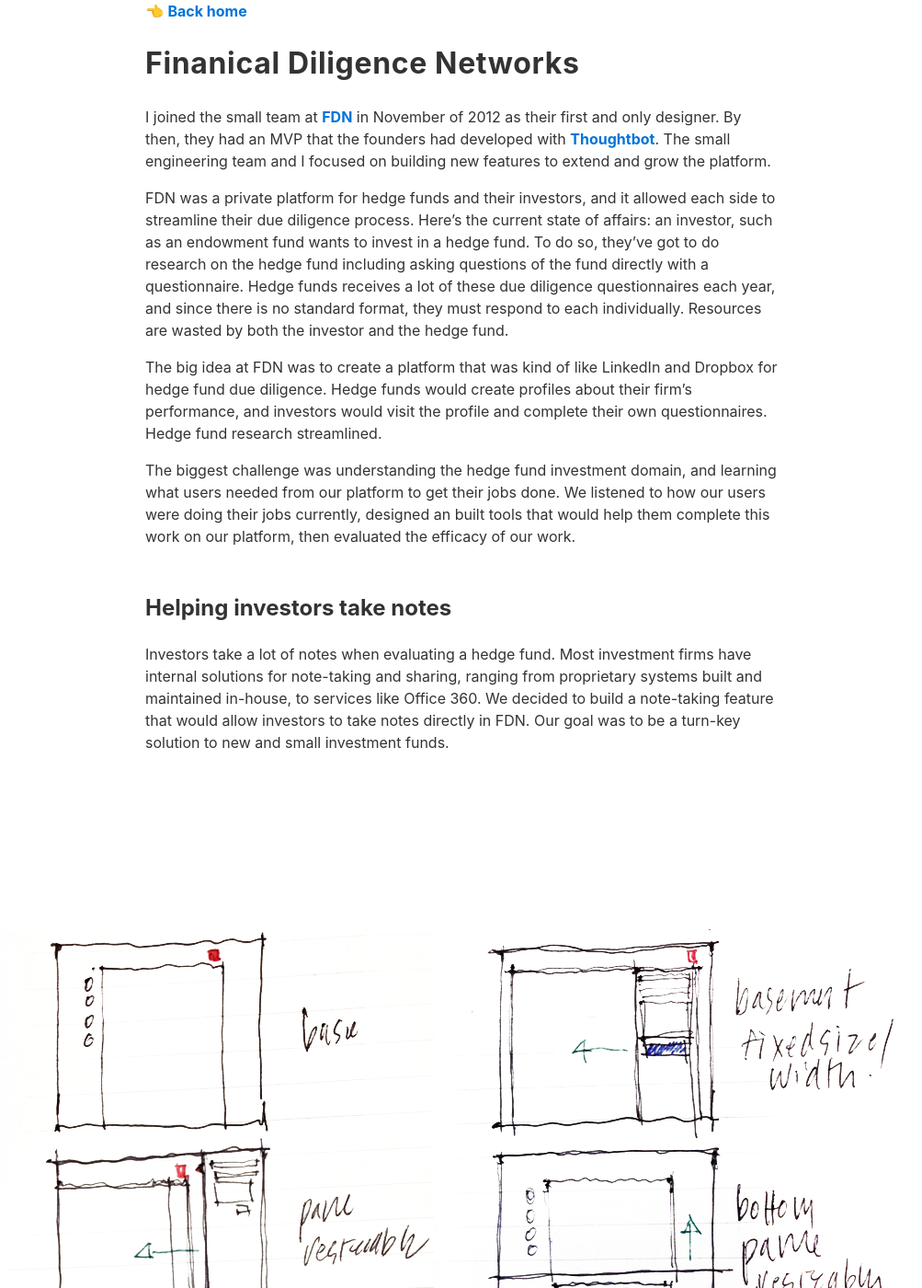
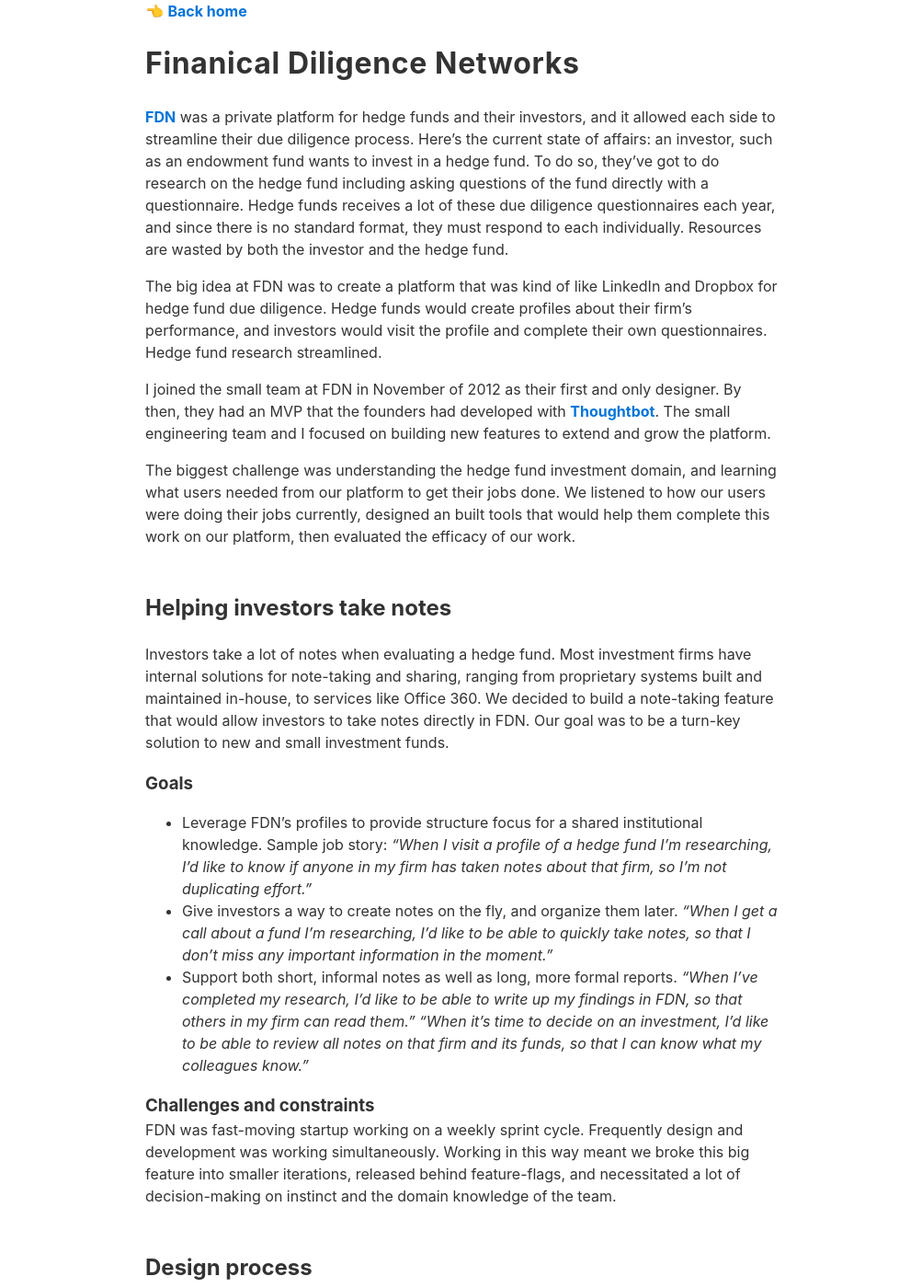
Before and after one commit to andrewliebchen/a12n, a Jekyll site: the page built from _posts/2016-06-23-fdn.md, in a window 1280 px wide and 1400 px high. Shown: the whole window at 92% size, without its empty margins (138-1141 px from the left). Built offline with Jekyll 4.4.1, drawn with Linux system fonts in a browser that asks for light colours; some of the changed text lies outside the part shown.

Commit message:
Update FDN case study

```diff
--- a/_posts/2016-06-23-fdn.md
+++ b/_posts/2016-06-23-fdn.md
@@ -7,11 +7,11 @@
 
 # Finanical Diligence Networks
 
-I joined the small team at [FDN](http://gofdn.com) in November of 2012 as their first and only designer. By then, they had an MVP that the founders had developed with [Thoughtbot](http://thoughtbot.com). The small engineering team and I focused on building new features to extend and grow the platform.
-
-FDN was a private platform for hedge funds and their investors, and it allowed each side to streamline their due diligence process. Here’s the current state of affairs: an investor, such as an endowment fund wants to invest in a hedge fund. To do so, they’ve got to do research on the hedge fund including asking questions of the fund directly with a questionnaire. Hedge funds receives a lot of these due diligence questionnaires each year, and since there is no standard format, they must respond to each individually. Resources are wasted by both the investor and the hedge fund.
+[FDN](http://gofdn.com) was a private platform for hedge funds and their investors, and it allowed each side to streamline their due diligence process. Here’s the current state of affairs: an investor, such as an endowment fund wants to invest in a hedge fund. To do so, they’ve got to do research on the hedge fund including asking questions of the fund directly with a questionnaire. Hedge funds receives a lot of these due diligence questionnaires each year, and since there is no standard format, they must respond to each individually. Resources are wasted by both the investor and the hedge fund.
 
 The big idea at FDN was to create a platform that was kind of like LinkedIn and Dropbox for hedge fund due diligence. Hedge funds would create profiles about their firm’s performance, and investors would visit the profile and complete their own questionnaires. Hedge fund research streamlined.
+
+I joined the small team at FDN in November of 2012 as their first and only designer. By then, they had an MVP that the founders had developed with [Thoughtbot](http://thoughtbot.com). The small engineering team and I focused on building new features to extend and grow the platform.
 
 The biggest challenge was understanding the hedge fund investment domain, and learning what users needed from our platform to get their jobs done. We listened to how our users were doing their jobs currently, designed an built tools that would help them complete this work on our platform, then evaluated the efficacy of our work.
 
@@ -19,19 +19,34 @@
 
 Investors take a lot of notes when evaluating a hedge fund. Most investment firms have internal solutions for note-taking and sharing, ranging from proprietary systems built and maintained in-house, to services like Office 360. We decided to build a note-taking feature that would allow investors to take notes directly in FDN. Our goal was to be a turn-key solution to new and small investment funds.
 
+### Goals
+* Leverage FDN’s profiles to provide structure focus for a shared institutional knowledge. Sample job story: _“When I visit a profile of a hedge fund I’m researching, I’d like to know if anyone in my firm has taken notes about that firm, so I’m not duplicating effort.”_
+* Give investors a way to create notes on the fly, and organize them later. _“When I get a call about a fund I’m researching, I’d like to be able to quickly take notes, so that I don’t miss any important information in the moment.”_
+* Support both short, informal notes as well as long, more formal reports. _“When I’ve completed my research, I’d like to be able to write up my findings in FDN, so that others in my firm can read them.” “When it’s time to decide on an investment, I’d like to be able to review all notes on that firm and its funds, so that I can know what my colleagues know.”_
+
+### Challenges and constraints
+FDN was fast-moving startup working on a weekly sprint cycle. Frequently design and development was working simultaneously. Working in this way meant we broke this big feature into smaller iterations, released behind feature-flags, and necessitated a lot of decision-making on instinct and the domain knowledge of the team.
+
+## Design process
+
+### Sketches
+At group design sessions we would layout out the general direction of the feature as whiteboard and paper sketches before splitting off to draw wireframes, mockups, and prototypes 👇
+
 ![]({{ site.baseurl }}/assets/images/fdn/02.png)
+
+### Wireframes to mockups
+As a designer/developer, I had to work from idea to code quickly, collaborating with developers who were simultaneously building the plumbing for the new feature. I iterated through hand-sketches, wireframes, and mockups 👇
+
 ![]({{ site.baseurl }}/assets/images/fdn/03.png)
 ![]({{ site.baseurl }}/assets/images/fdn/04.png)
 ![]({{ site.baseurl }}/assets/images/fdn/05.png)
-
-☝️We developed software within an Agile product methodology. As a designer/developer, I had to work from idea to code quickly, collaborating with developers who were simultaneously building the plumbing for the new feature. I iterated through hand-sketches, wireframes, and mockups 👇
-
 ![]({{ site.baseurl }}/assets/images/fdn/06.png)
 ![]({{ site.baseurl }}/assets/images/fdn/07.png)
 ![]({{ site.baseurl }}/assets/images/fdn/08.png)
 ![]({{ site.baseurl }}/assets/images/fdn/09.png)
 
-Once we had some confidence in the design and the developers had made enough progress, I would hop into the code base and write production-ready HTML and CSS 👇
+### Feature development
+Once we had some confidence in the design and the developers had made enough progress, I hopped into the code base and write production-ready HTML and CSS, frequently making major changes on the fly in response to early internal and external testing 👇
 
 ![]({{ site.baseurl }}/assets/images/fdn/10.png)
 ![]({{ site.baseurl }}/assets/images/fdn/11.png)
```
Also changed, not shown: _posts/2016-06-23-opengov.md (+1 -1 lines), assets/images/fdn/02.png.
